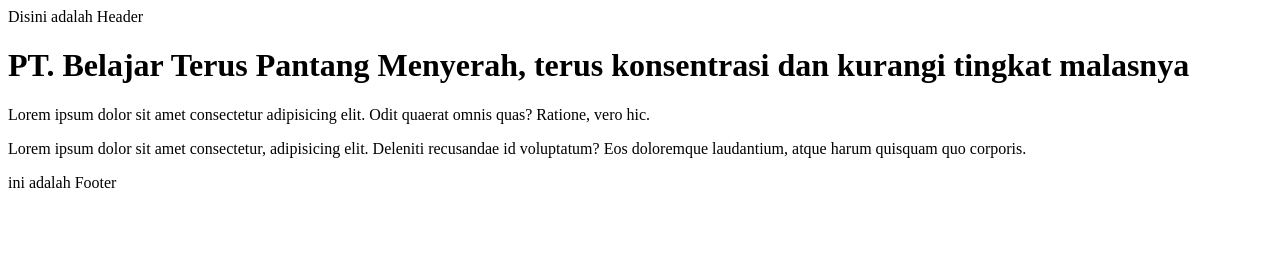
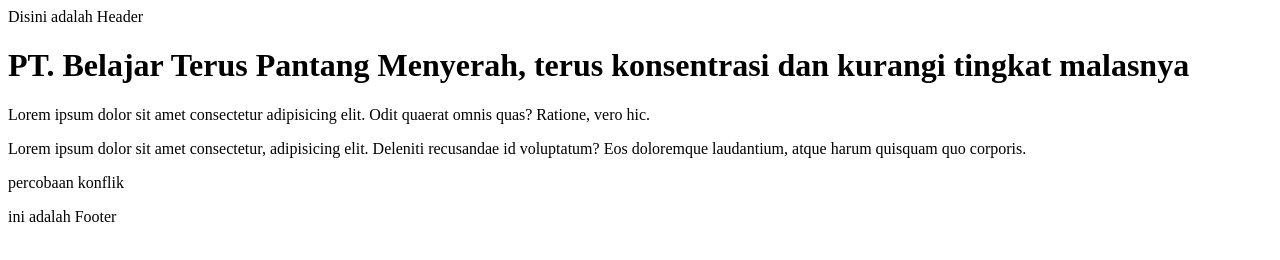
Before and after one commit to Siswanto01/belajargit11, a plain HTML site: page contact.us.html in a window 1280 px wide. Drawn offline with Linux system fonts and the light colour scheme.

Commit message:
percobaan konflik

```diff
--- a/contact.us.html
+++ b/contact.us.html
@@ -11,6 +11,8 @@
     <h1>PT. Belajar Terus Pantang Menyerah, terus konsentrasi dan kurangi tingkat malasnya</h1>
     <div>Lorem ipsum dolor sit amet consectetur adipisicing elit. Odit quaerat omnis quas? Ratione, vero hic.</div>
     <p>Lorem ipsum dolor sit amet consectetur, adipisicing elit. Deleniti recusandae id voluptatum? Eos doloremque laudantium, atque harum quisquam quo corporis.</p>
+
+    <p>percobaan konflik</p>
     <footer>ini adalah Footer</footer>
 </body>
 </html>
```
